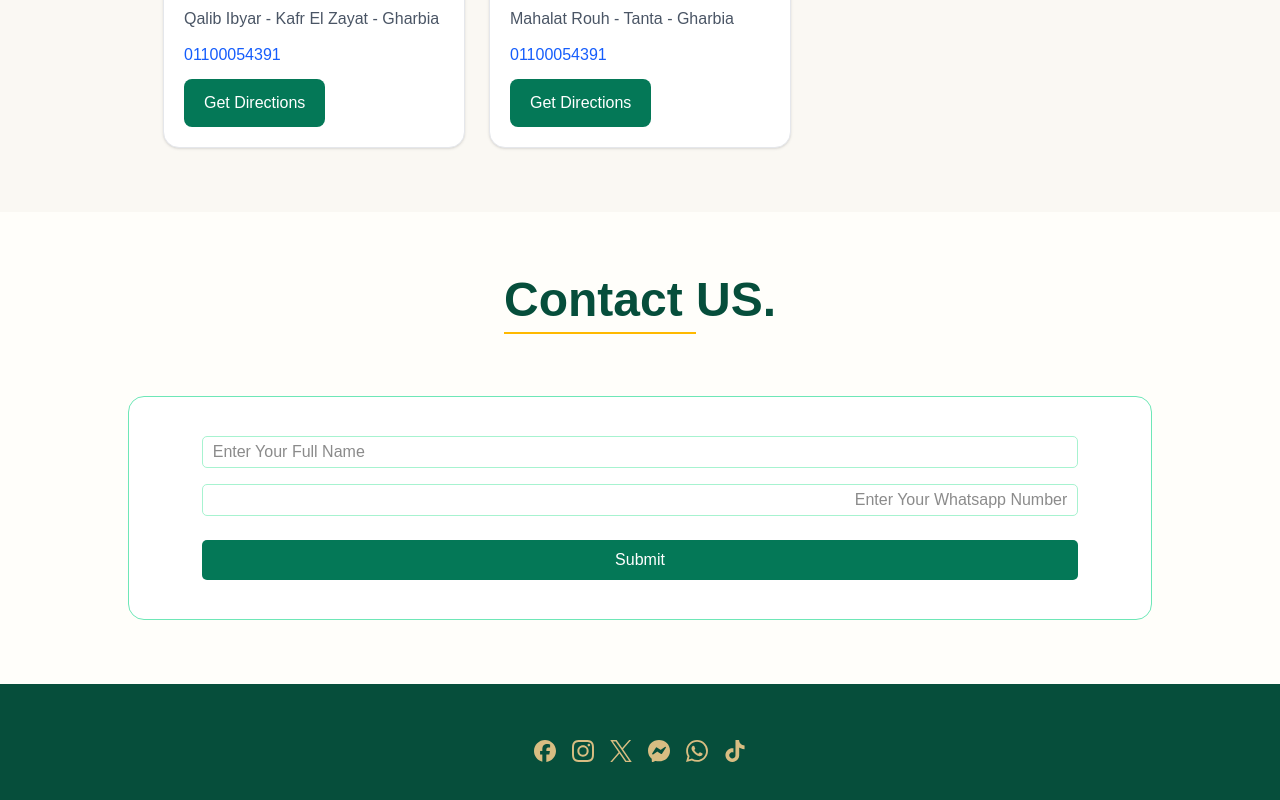
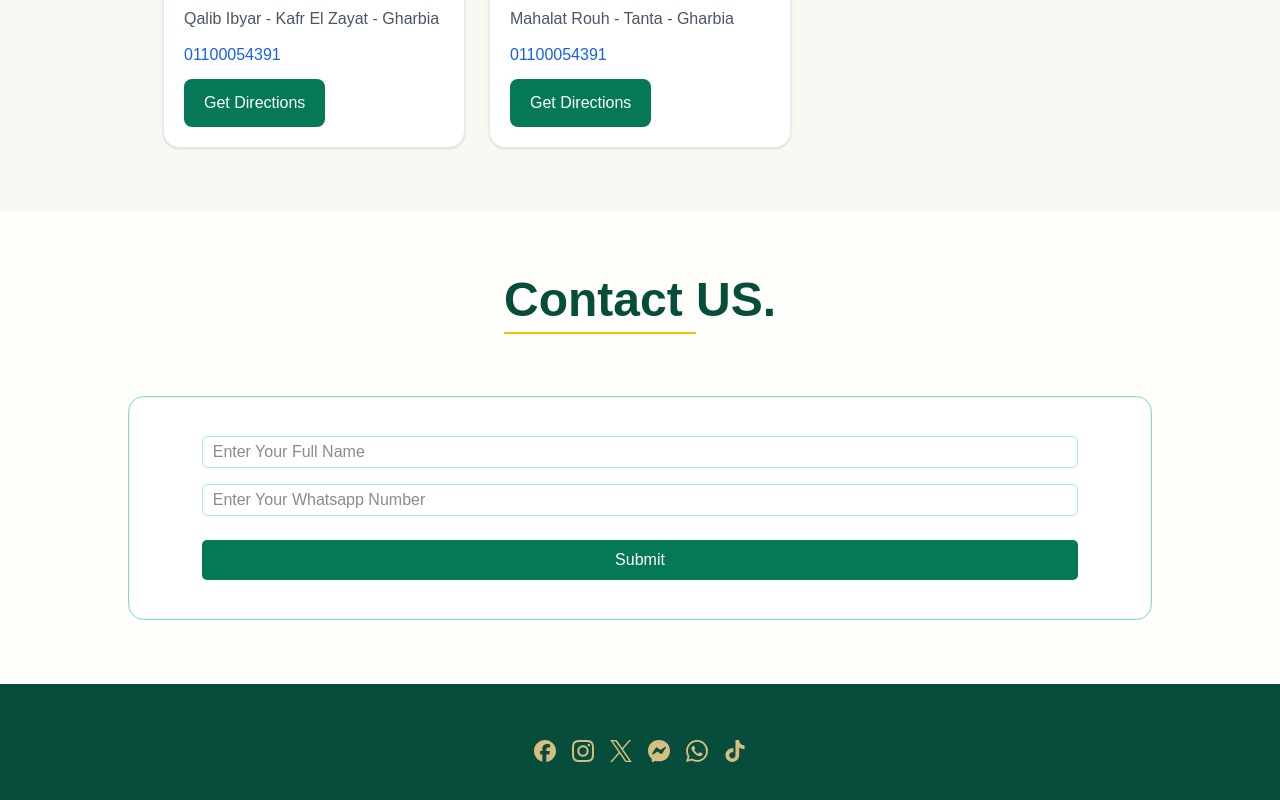
Before and after one commit to el-3agamy/Dr.MohamedYasser, a Next.js app: page /en in a window 1280 px wide. Shown: the part 4562-5362 px from the top of the page. Built offline with nearby package versions, Linux system fonts and the light colour scheme.

Commit message:
fix whatsapp input

```diff
--- a/src/app/_components/WhatsAppFrom/WhatsAppFrom.tsx
+++ b/src/app/_components/WhatsAppFrom/WhatsAppFrom.tsx
@@ -1,148 +1,12 @@
 
-// "use client"
-
-// import { useState, useTransition } from 'react'
-// import { submitToSheets } from '../../actions'
-// import { useTranslations } from 'next-intl'
-
-// export default function WhatsAppFrom() {
-//   const t = useTranslations("Contact");
-//   const [name, setName] = useState('')
-//   const [whatsapp, setWhatsapp] = useState('')
-//   const [statusMessage, setStatusMessage] = useState('')
-//   const [isSuccess, setIsSuccess] = useState<boolean | null>(null)
-//   const [isPending, startTransition] = useTransition()
-
-//   const handleSubmit = (e: React.FormEvent<HTMLFormElement>) => {
-//     e.preventDefault()
-//     setStatusMessage('')
-//     setIsSuccess(null)
-
-
-//
-
-
-//     startTransition(async () => {
-//       const result = await submitToSheets({ name, whatsapp })
-
-//       if (result.success) {
-//         setIsSuccess(true)
-//         setStatusMessage(t("sucessStatusMsg"))
-//         setName('')
-//         setWhatsapp('')
-//       } else {
-//         setIsSuccess(false)
-//         setStatusMessage(t("faildStatusMsg"))
-//       }
-
-//        setTimeout(() => {
-//         setStatusMessage("") ;
-//             setIsSuccess(null);
-//       }, 3000);
-
-//     })
-//   }
-
-//   return (
-//     <>
-//       <section className='w-screen py-16 flex flex-col gap-7 justify-center items-center bg-ivory-50' id='contact'>
-//         <h1 className='
-//                mb-11
-//                font-black
-//                text-2xl
-//                md:text-5xl
-//                text-emerald-900
-
-
-//                '>
-//           <span
-//             className=' relative
-//                           pb-2
-//                           after:absolute
-//                           after:bottom-0
-//                           after:start-0
-//                           after:h-0.5
-//                           after:w-full
-//                           after:bg-amber-400'
-//           >
-//             {t("titleLined")}
-//           </span>
-//           {t("titleRest")}
-//         </h1>
-//         <div className='flex justify-center items-center w-screen'>
-//           <form
-//             onSubmit={handleSubmit}
-//             className='mx-auto w-[80%] min-h-56 p-6 border border-emerald-300 rounded-2xl
-//                     hover:border-emerald-500
-//                     flex flex-col justify-center items-center gap-4
-//                     relative
-//                     bg-white
-//            '>
-//             <div className='w-[90%]'>
-//               <input
-//                 type="text"
-//                 maxLength={21}
-//                 minLength={3}
-//                 autoComplete='name'
-//                 required
-//                 value={name}
-//                 onChange={(e) => setName(e.target.value)}
-//                 placeholder={t("userNameInputPlaceholder")}
-//                 className='bg-white w-full border border-emerald-200 rounded-[5px] py-[3px] px-[10px] focus:border-emerald-500 outline-0 focus:border-[2px]'
-//               />
-//             </div>
-
-//             <div className='w-[90%]'>
-//               <input
-
-//                 type="tel"
-//                 maxLength={11}
-//                 minLength={11}
-//                 autoComplete="tel-national"
-
-//                 required
-//                 inputMode='numeric'
-//                 dir="auto"
-//                 value={whatsapp}
-//                 placeholder={t("whatsAppInputPlaceholder")}
-//                 className='bg-white w-full border border-emerald-200 rounded-[5px] py-[3px] px-[10px] focus:border-emerald-500 outline-0 focus:border-[2px] text-right rtl:text-right'
-//                 onInput={(e) => {
-//                   const cleaned = e.currentTarget.value.replace(/\D/g, '');
-//                   setWhatsapp(cleaned);
-//                 }}
-//
-//               />
-//             </div>
-
-//             <div className='w-[90%] mt-2'>
-//               <button
-//                 type="submit"
-//                 disabled={isPending}
-//                 className='w-full bg-emerald-700 hover:cursor-pointer hover:bg-emerald-800 text-white font-medium py-2 px-4 rounded-[5px] transition-colors disabled:opacity-50'
-//               >
-//                 {isPending ? 'Sending...' : t("btn")}
-//               </button>
-//             </div>
-
-//             {statusMessage && (
-//               <p  className={`text-[18px] mt-2 font-medium absolute bg-ivory-100  w-[110%] h-[150%] md:text-3xl  flex justify-center items-center  ${isSuccess ? 'text-emerald-700' : 'text-red-600'}`}>
-//                 {statusMessage}
-//               </p>
-//             )}
-
-//           </form>
-//         </div>
-//       </section>
-//     </>
-//   )
-// }
 
 
 "use client"
 
 import { useEffect, useRef, useState, useTransition } from "react"
-import { submitToSheets } from "../../actions"
-import { useTranslations } from "next-intl"
+import { submitToSheets } from "../../actions" ;
+import { useLocale, useTranslations } from "next-intl" ;
+
 
 type Feedback = {
   success: boolean
@@ -150,6 +14,7 @@ type Feedback = {
 } | null
 
 export default function WhatsAppFrom() {
+  const locale = useLocale() ;
   const t = useTranslations("Contact")
 
   const [name, setName] = useState("")
@@ -190,7 +55,7 @@ export default function WhatsAppFrom() {
     const validPhone = /^01[0125]\d{8}$/.test(whatsapp)
 
     if (!validName || cleanName.length < 3 || cleanName.length > 21) {
-      showFeedback(false,  t("nameInputValidation"))
+      showFeedback(false, t("nameInputValidation"))
       return
     }
 
@@ -261,14 +126,17 @@ export default function WhatsAppFrom() {
               autoComplete="tel-national"
               required
               inputMode="numeric"
-              dir="auto"
+              dir="ltr"
               value={whatsapp}
               onChange={(e) =>
                 setWhatsapp(e.target.value.replace(/\D/g, "").slice(0, 11))
               }
               placeholder={t("whatsAppInputPlaceholder")}
               aria-label={t("whatsAppInputPlaceholder")}
-              className="bg-white w-full border border-emerald-200 rounded-[5px] py-[3px] px-[10px] focus:border-emerald-500 outline-0 focus:border-2 text-right rtl:text-right"
+              // className="bg-white w-full border border-emerald-200 rounded-[5px] py-[3px] px-[10px] focus:border-emerald-500 outline-0 focus:border-2 text-right rtl:text-right"
+              className={`bg-white w-full border border-emerald-200 rounded-[5px]
+              py-[3px] px-[10px] focus:border-emerald-500 outline-0
+              focus:border-2 ${locale === "ar" ? "text-right" : "text-left"}`}
             />
           </div>
 
@@ -295,9 +163,8 @@ export default function WhatsAppFrom() {
         >
           <div className="w-full max-w-md rounded-2xl bg-ivory-50 p-8 text-center shadow-2xl">
             <p
-              className={`text-lg md:text-2xl font-semibold ${
-                feedback.success ? "text-emerald-700" : "text-red-600"
-              }`}
+              className={`text-lg md:text-2xl font-semibold ${feedback.success ? "text-emerald-700" : "text-red-600"
+                }`}
             >
               {feedback.message}
             </p>
```
